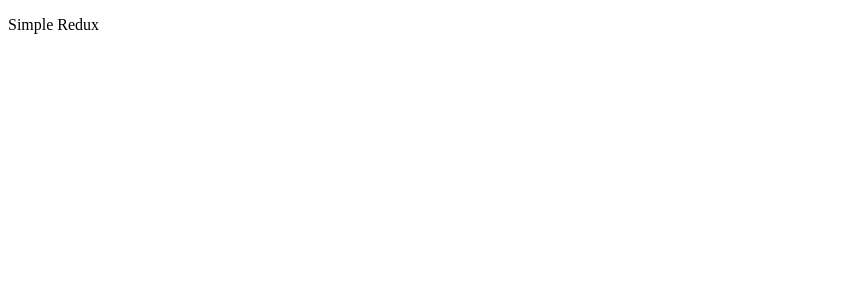
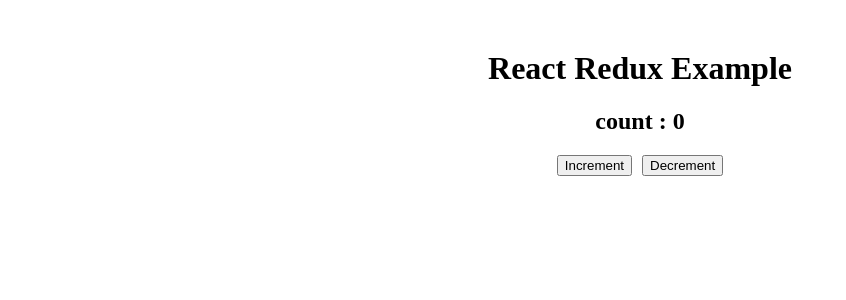
Before and after one commit to vinoth9598/reactTopics, a React (Vite) app: page / in a window 1280 px wide. Shown: the top 300 px of the page, without its empty margins (0-846 px from the left). Built offline with nearby package versions, Linux system fonts and the light colour scheme.

Commit message:
react redux

```diff
--- a/src/App.jsx
+++ b/src/App.jsx
@@ -1,11 +1,45 @@
 
 import React from "react" ;
+import { Provider, useDispatch, useSelector } from "react-redux";
+import { createStore } from "redux";
 
+// reducer
+const reducer = (state = {count : 0}, action) => {
+  switch (action.type) {
+    case "Incr" :
+      return {count : state.count + 1} ;
+    case "Decr" :
+      return {count : state.count - 1} ;
+    default :
+      return state ;
+  }
+};
+
+// Store
+const store = createStore(reducer);
+
+
+// function counter
+
+function Counter(){
+  const count = useSelector((state) => state.count);
+
+  const dispatch = useDispatch() ;
+
+  return (
+    <div style={{ textAlign:"center", marginTop:"50px"}}>
+      <h1>React Redux Example</h1>
+      <h2>count : {count}</h2>
+      <button onClick={()=> dispatch({type:"Incr"})}>Increment</button>
+      <button onClick={()=> dispatch({type:"Decr"})} style={{marginLeft:"10px"}}>Decrement</button>
+    </div>
+  )
+}
 function App(){
   return(
-    <div>
-        <p>Simple Redux</p>
-    </div>
+    <Provider store = {store}>
+        <Counter />
+    </Provider>
   )
 }
 
--- a/src/main.jsx
+++ b/src/main.jsx
@@ -2,33 +2,6 @@ import { StrictMode } from 'react'
 import { createRoot } from 'react-dom/client' ;
 import App from './App.jsx' ;
 
-import { createStore } from 'redux';
-
-const counterReducer = (state = 0, action) => {
-    console.log(action) ;
-
-    switch(action.type) {
-        case 'Incr' :
-            return state + 1 ;
-        case 'Decr' :
-            return state - 1 ;
-        default :
-            return state ;
-    }
-}
-
-//create a store
-const store = createStore(counterReducer);
-
-//get the current store state
-console.log(store.getState());
-
-//update action
-store.dispatch({
-    type : 'Incr'
-})
-console.log(store.getState());
-
 createRoot(document.getElementById('root')).render(
     <App />
 );
```
